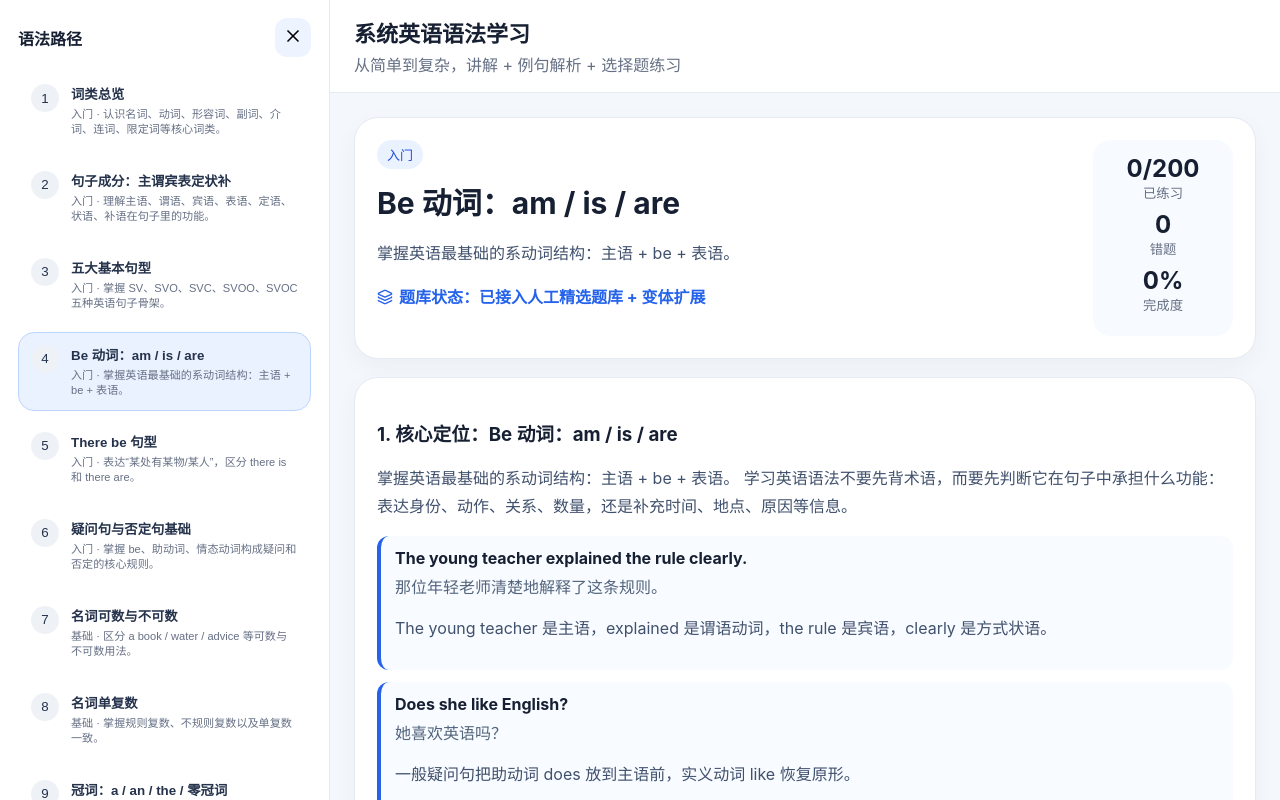
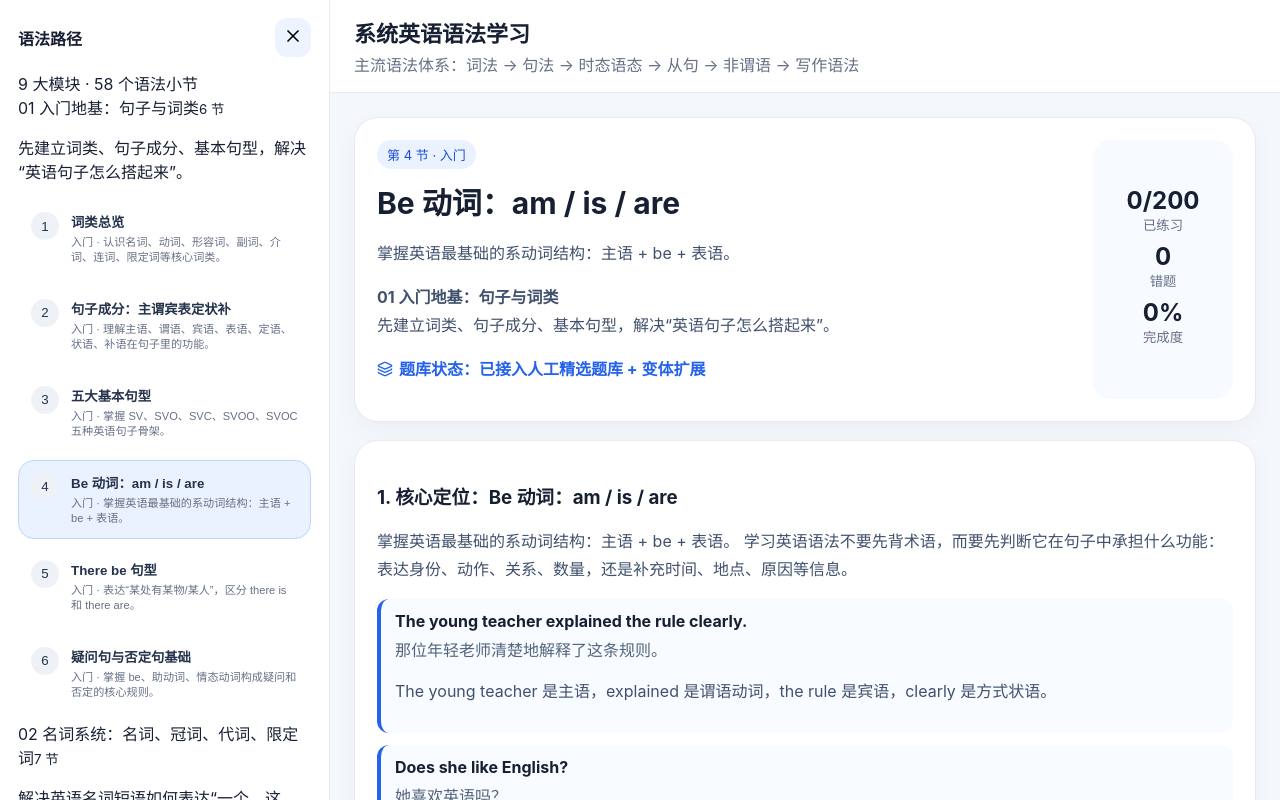
Before and after one commit to yipengup/english-learning-app, a React (Vite) app: page / in a window 1280 px wide. Shown: the top 800 px of the page. Built offline with nearby package versions, Linux system fonts and the light colour scheme.

Commit message:
Group grammar menu by mainstream syllabus categories

```diff
--- a/src/main.jsx
+++ b/src/main.jsx
@@ -2,7 +2,7 @@ import React, { useMemo, useState } from 'react';
 import { createRoot } from 'react-dom/client';
 import { BookOpen, CheckCircle2, Menu, X, RotateCcw, Layers3 } from 'lucide-react';
 import './styles/app.css';
-import { grammarCatalog } from './data/grammarCatalog';
+import { grammarCatalog, grammarGroups } from './data/grammarCatalog';
 import { buildQuestionBank } from './data/questionBank';
 import { hasCuratedQuestionBank } from './data/questionBanks';
 import { loadState, saveState } from './shared/storage';
@@ -16,6 +16,7 @@ function App() {
   const [menuOpen, setMenuOpen] = useState(false);
   const [practice, setPractice] = useState(null);
   const active = grammarCatalog.find(g => g.id === activeId) || grammarCatalog[0];
+  const activeIndex = grammarCatalog.findIndex(g => g.id === active.id);
   const bank = useMemo(() => buildQuestionBank(active.id, active.title), [active.id, active.title]);
   const activeAnswers = getGrammarAnswers(state, active.id);
   const progress = getProgressSummary(bank, activeAnswers);
@@ -59,24 +60,37 @@ function App() {
   return <div className="app">
     <aside className={`sidebar ${menuOpen ? 'open' : ''}`}>
       <div className="sideTop"><strong>语法路径</strong><button onClick={() => setMenuOpen(false)}><X size={20}/></button></div>
-      {grammarCatalog.map((g, index) => <button key={g.id} className={`grammarItem ${g.id === active.id ? 'active' : ''}`} onClick={() => chooseGrammar(g.id)}>
-        <span className="index">{index + 1}</span><span><b>{g.title}</b><small>{g.level} · {g.summary}</small></span>
-      </button>)}
+      <div className="syllabusMeta">9 大模块 · {grammarCatalog.length} 个语法小节</div>
+      {grammarGroups.map(group => <div className="categoryBlock" key={group.id}>
+        <div className="categoryTitle"><span>{group.title}</span><small>{group.topics.length} 节</small></div>
+        <p className="categoryDesc">{group.description}</p>
+        {group.topics.map(g => {
+          const index = grammarCatalog.findIndex(item => item.id === g.id);
+          return <button key={g.id} className={`grammarItem ${g.id === active.id ? 'active' : ''}`} onClick={() => chooseGrammar(g.id)}>
+            <span className="index">{index + 1}</span><span><b>{g.title}</b><small>{g.level} · {g.summary}</small></span>
+          </button>;
+        })}
+      </div>)}
     </aside>
     <main>
-      <header className="topbar"><button className="menuBtn" onClick={() => setMenuOpen(true)}><Menu size={24}/></button><div><h1>系统英语语法学习</h1><p>从简单到复杂，讲解 + 例句解析 + 选择题练习</p></div></header>
-      {!practice ? <LearningView grammar={active} progress={progress} curated={curated} onStart={startPractice}/> :
+      <header className="topbar"><button className="menuBtn" onClick={() => setMenuOpen(true)}><Menu size={24}/></button><div><h1>系统英语语法学习</h1><p>主流语法体系：词法 → 句法 → 时态语态 → 从句 → 非谓语 → 写作语法</p></div></header>
+      {!practice ? <LearningView grammar={active} progress={progress} curated={curated} activeIndex={activeIndex}/> :
         <PracticeView practice={practice} grammar={active} onSubmit={submitAnswer} onNext={nextQuestion} onEnd={() => setPractice(null)} onNextSection={goNextSection}/>}
     </main>
   </div>;
 }
 
-function LearningView({ grammar, progress, curated, onStart }) {
+function LearningView({ grammar, progress, curated, activeIndex }) {
   return <section className="content">
-    <div className="hero"><div><span className="tag">{grammar.level}</span><h2>{grammar.title}</h2><p>{grammar.summary}</p><p className="quality"><Layers3 size={16}/>题库状态：{curated ? '已接入人工精选题库 + 变体扩展' : '暂用占位题库，待人工题库接入'}</p></div><div className="stats"><b>{progress.done}/{progress.total}</b><small>已练习</small><b>{progress.wrong}</b><small>错题</small><b>{progress.completionRate}%</b><small>完成度</small></div></div>
+    <div className="hero"><div><span className="tag">第 {activeIndex + 1} 节 · {grammar.level}</span><h2>{grammar.title}</h2><p>{grammar.summary}</p><p className="path"><b>{grammar.categoryTitle}</b><br/>{grammar.categoryDescription}</p><p className="quality"><Layers3 size={16}/>题库状态：{curated ? '已接入人工精选题库 + 变体扩展' : '暂用通用题库，待人工精选题库接入'}</p></div><div className="stats"><b>{progress.done}/{progress.total}</b><small>已练习</small><b>{progress.wrong}</b><small>错题</small><b>{progress.completionRate}%</b><small>完成度</small></div></div>
     {grammar.sections.map(sec => <article className="card" key={sec.heading}><h3>{sec.heading}</h3><p>{sec.body}</p>{sec.examples.map(ex => <div className="example" key={ex.en}><b>{ex.en}</b><span>{ex.zh}</span><p>{ex.note}</p></div>)}</article>)}
-    <div className="actions"><button className="primary" onClick={() => onStart('unanswered-first')}><BookOpen size={20}/>开始练习本语法</button><button className="secondary" onClick={() => onStart('wrong-first')}>优先复习错题</button></div>
+    <div className="actions"><button className="primary" onClick={() => window.dispatchEvent(new CustomEvent('start-practice'))} style={{display:'none'}}></button><StartButtons /></div>
   </section>;
+}
+
+function StartButtons() {
+  const appRoot = document.querySelector('.app');
+  return <><button className="primary" onClick={() => appRoot?.dispatchEvent(new CustomEvent('startPractice', { detail: 'unanswered-first' }))}><BookOpen size={20}/>开始练习本语法</button><button className="secondary" onClick={() => appRoot?.dispatchEvent(new CustomEvent('startPractice', { detail: 'wrong-first' }))}>优先复习错题</button></>;
 }
 
 function PracticeView({ practice, grammar, onSubmit, onNext, onEnd, onNextSection }) {
@@ -88,4 +102,9 @@ function PracticeView({ practice, grammar, onSubmit, onNext, onEnd, onNextSectio
   </section>;
 }
 
+function AppWithPracticeEvents() {
+  const [key, setKey] = useState(0);
+  return <App key={key} onReload={() => setKey(key + 1)} />;
+}
+
 createRoot(document.getElementById('root')).render(<App />);
```
